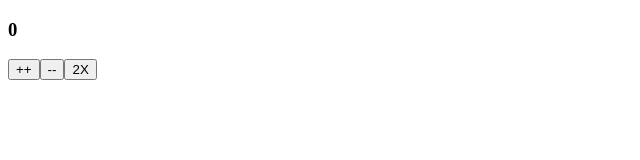
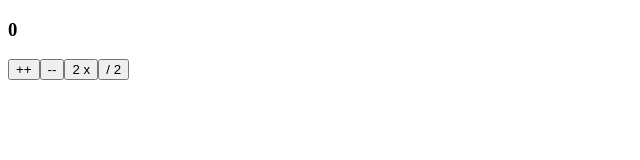
Before and after one commit to Ashutoshhere18/React-Js, a React (Vite) app in the folder React-User/: page / in a window 1280 px wide. Shown: the top 160 px of the page, without its empty margins (0-640 px from the left). Built offline with nearby package versions, Linux system fonts and the light colour scheme.

Commit message:
05/08/2025

```diff
--- a/React-User/src/components/Hooks.jsx
+++ b/React-User/src/components/Hooks.jsx
@@ -15,7 +15,12 @@ export default function Counter() {
 
     const mul=()=>{
       let temp=count;
-      temp*2;
+      temp*=2;
+      Setcount(temp);
+    }
+    const Div=()=>{
+      let temp=count;
+      temp/=2;
       Setcount(temp);
     }
   return (
@@ -23,7 +28,8 @@ export default function Counter() {
       <h3>{count}</h3>
       <button onClick={add}>++</button>
       <button onClick={sub}>--</button>
-      <button onClick={mul}>2X</button>
+      <button onClick={mul}> 2 x</button>
+      <button onClick={Div}>/ 2</button>
     </div>
   )
 }
```
